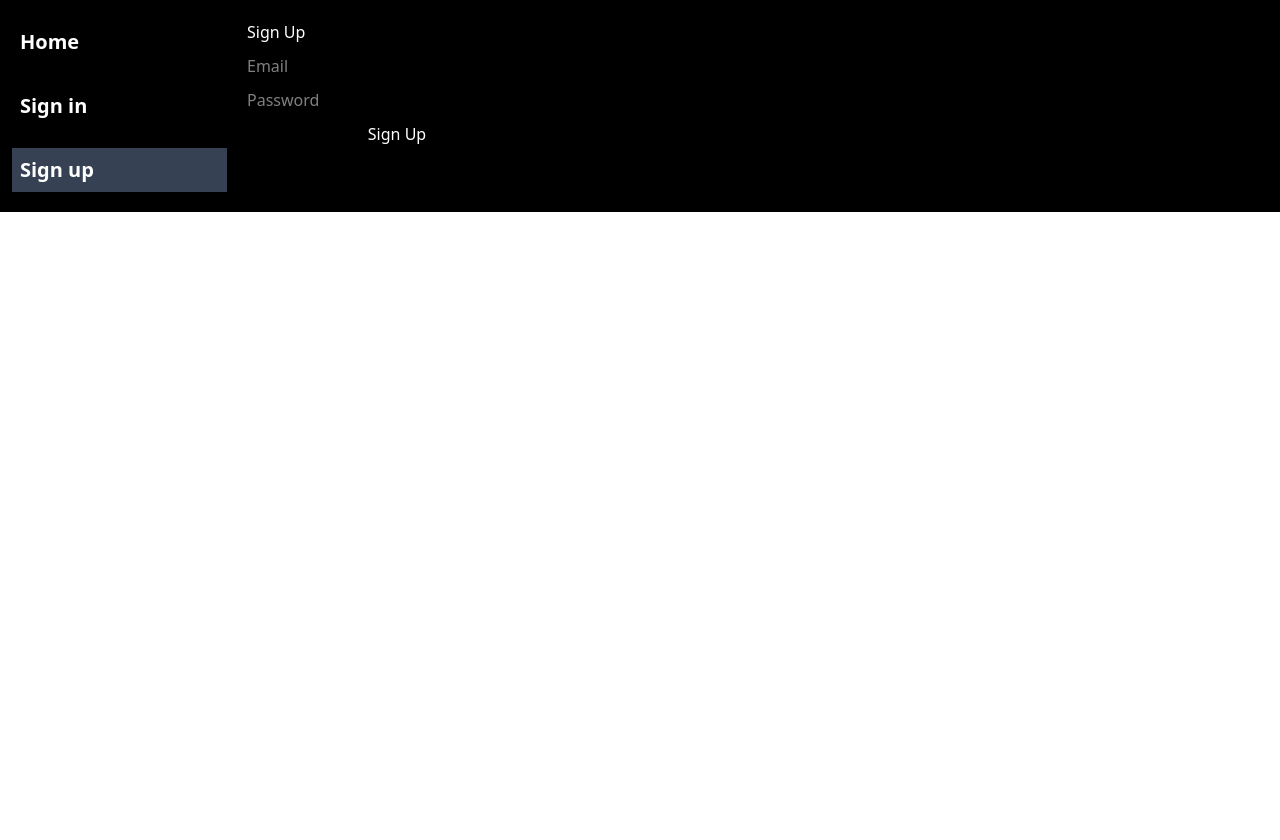
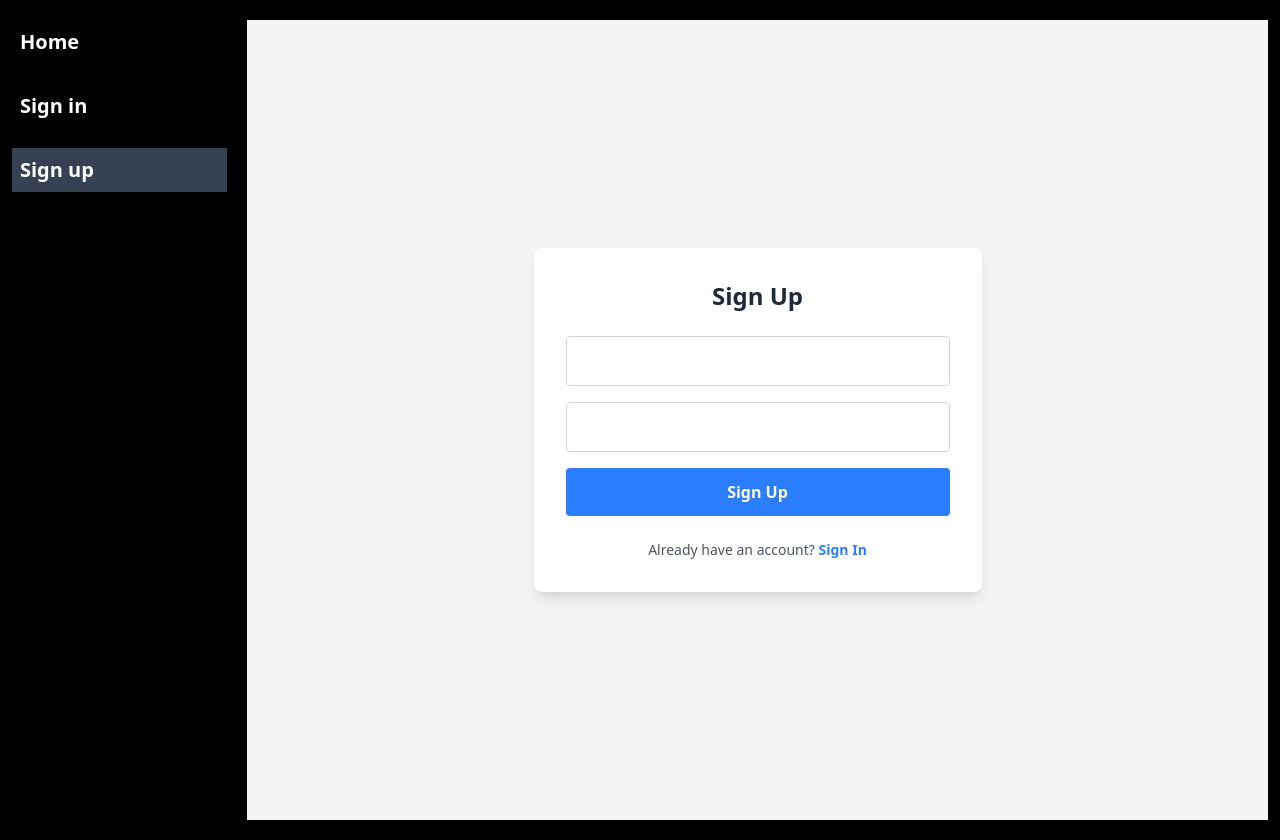
Before and after one commit to Narek-Khachikyan/SocialBounty, a React (Vite) app: page /register in a window 1280 px wide. Before the commit the page ends 800 px from the top, so only its background shows below. Built offline with nearby package versions, Linux system fonts and the light colour scheme; no server answers.

Commit message:
feat: refactor authentication pages and components, remove unused files, and update package dependencies

```diff
--- a/package.json
+++ b/package.json
@@ -17,7 +17,6 @@
     "npm": "^11.3.0",
     "react": "^19.1.0",
     "react-dom": "^19.1.0",
-    "react-hook-form": "^7.56.3",
     "react-redux": "^9.2.0",
     "react-router": "^7.6.0",
     "tailwindcss": "^4.1.6"
--- a/src/pages/HomePage.tsx
+++ b/src/pages/HomePage.tsx
@@ -1,5 +1,3 @@
-const HomePage = () => {
+export const HomePage = () => {
   return <div>HomePage</div>;
 };
-
-export default HomePage;
--- a/src/pages/auth/SignInPage.tsx
+++ b/src/pages/auth/SignInPage.tsx
@@ -1,25 +1,34 @@
-// src/components/SignIn.tsx
 import React, { useState } from "react";
 import { signInWithEmailAndPassword } from "firebase/auth";
 import { auth } from "../../shared/firebase";
+import { Link, useNavigate } from "react-router";
 
-const SignInPage: React.FC = () => {
+export const SignInPage: React.FC = () => {
   const [email, setEmail] = useState("");
   const [password, setPassword] = useState("");
+
+  const navigate = useNavigate();
 
   const handleSignIn = async (e: React.FormEvent) => {
     e.preventDefault();
     try {
       await signInWithEmailAndPassword(auth, email, password);
       alert("Signed in!");
+      navigate("/");
     } catch (error) {
       console.error(error);
     }
   };
 
   return (
-    <form onSubmit={handleSignIn}>
+    <div className="flex items-center justify-center min-h-screen bg-gray-100">
+      <div className="bg-white p-8 rounded-lg shadow-lg w-full max-w-md">
+        <h2 className="text-center text-2xl font-semibold text-gray-800 mb-6">
+          Sign In
+        </h2>
+        <form className="flex flex-col gap-4" onSubmit={handleSignIn}>
           <input
+            className="py-3 px-4 border border-gray-300 rounded text-base focus:outline-none focus:ring-2 focus:ring-blue-500 focus:border-transparent"
             type="email"
             value={email}
             onChange={(e) => setEmail(e.target.value)}
@@ -27,15 +36,33 @@ const SignInPage: React.FC = () => {
             required
           />
           <input
+            className="py-3 px-4 border border-gray-300 rounded text-base focus:outline-none focus:ring-2 focus:ring-blue-500 focus:border-transparent"
             type="password"
             value={password}
             onChange={(e) => setPassword(e.target.value)}
             placeholder="Password"
             required
           />
-      <button type="submit">Sign In</button>
+          <button
+            className="py-3 px-4 bg-blue-500 text-white rounded text-base font-bold cursor-pointer hover:bg-blue-600 transition-colors duration-150"
+            type="submit"
+            // disabled={loading} // If you add loading state
+          >
+            {/* {loading ? "Signing In..." : "Sign In"} // If you add loading state */}
+            Sign In
+          </button>
         </form>
+
+        <p className="text-center mt-6 text-sm text-gray-600">
+          Don't have an account?{" "}
+          <Link
+            to="/register" // Adjust the path as needed
+            className="text-blue-500 hover:text-blue-600 font-bold no-underline hover:underline"
+          >
+            Sign Up
+          </Link>
+        </p>
+      </div>
+    </div>
   );
 };
-
-export default SignInPage;
--- a/src/pages/auth/SignUpPage.tsx
+++ b/src/pages/auth/SignUpPage.tsx
@@ -2,8 +2,9 @@
 import React, { useState } from "react";
 import { createUserWithEmailAndPassword } from "firebase/auth";
 import { auth } from "../../shared/firebase";
+import { Link } from "react-router";
 
-const SignUp: React.FC = () => {
+export const SignUpPage: React.FC = () => {
   const [email, setEmail] = useState("");
   const [password, setPassword] = useState("");
   const [error, setError] = useState<string | null>(null);
@@ -17,25 +18,31 @@ const SignUp: React.FC = () => {
     try {
       await createUserWithEmailAndPassword(auth, email, password);
       alert("Account created successfully!");
-    } catch (err: string | any) {
+    } catch (err: unknown) {
+      if (err instanceof Error) {
         setError(err.message);
+      } else {
+        setError("An unknown error occurred");
+      }
     } finally {
       setLoading(false);
     }
   };
 
   return (
-    <form
-      onSubmit={handleSignUp}
-      style={{ display: "flex", flexDirection: "column", width: 300, gap: 10 }}
-    >
-      <h2>Sign Up</h2>
+    <div className="flex items-center justify-center min-h-screen bg-gray-100">
+      <div className="bg-white p-8 rounded-lg shadow-lg w-full max-w-md">
+        <h2 className="text-center text-2xl font-semibold text-gray-800 mb-6">
+          Sign Up
+        </h2>
+        <form onSubmit={handleSignUp} className="flex flex-col gap-4">
           <input
             type="email"
             value={email}
             onChange={(e) => setEmail(e.target.value)}
             placeholder="Email"
             required
+            className="py-3 px-4 border border-gray-300 rounded text-base focus:outline-none focus:ring-2 focus:ring-blue-500 focus:border-transparent"
           />
           <input
             type="password"
@@ -43,13 +50,33 @@ const SignUp: React.FC = () => {
             onChange={(e) => setPassword(e.target.value)}
             placeholder="Password"
             required
+            className="py-3 px-4 border border-gray-300 rounded text-base focus:outline-none focus:ring-2 focus:ring-blue-500 focus:border-transparent"
           />
-      <button type="submit" disabled={loading}>
-        {loading ? "Creating..." : "Sign Up"}
+          <button
+            type="submit"
+            disabled={loading}
+            className={`py-3 px-4 bg-blue-500 text-white rounded text-base font-bold ${
+              loading
+                ? "cursor-default opacity-70"
+                : "cursor-pointer hover:bg-blue-600"
+            } transition-colors duration-150`}
+          >
+            {loading ? "Creating Account..." : "Sign Up"}
           </button>
-      {error && <p style={{ color: "red" }}>{error}</p>}
+          {error && (
+            <p className="text-red-500 text-center mt-2 text-sm">{error}</p>
+          )}
         </form>
+        <p className="text-center mt-6 text-sm text-gray-600">
+          Already have an account?{" "}
+          <Link
+            to="/login"
+            className="text-blue-500 hover:text-blue-600 font-bold no-underline hover:underline"
+          >
+            Sign In
+          </Link>
+        </p>
+      </div>
+    </div>
   );
 };
-
-export default SignUp;
--- a/src/pages/auth/types/LogOutPage.tsx
+++ /dev/null
@@ -1,5 +0,0 @@
-const LogOutPage = () => {
-  return <div>LogOutPage</div>;
-};
-
-export default LogOutPage;
--- a/src/shared/components/Header/ui/Header.tsx
+++ b/src/shared/components/Header/Header.tsx
@@ -1,13 +1,13 @@
 import { NavLink } from "react-router";
-import HeaderButton from "./HeaderButton";
-import { useAuth } from "../../../../app/providers/authProviders";
-import LogoutButton from "../../../../features/auth/components/LogoutButton";
+import HeaderButton from "./ui/HeaderButton";
+import { useAuth } from "../../../app/providers/authProviders";
+import LogoutButton from "../../../features/auth/components/LogoutButton";
 
 interface NavItem {
   name: string;
   path: string;
-  requiresAuth?: boolean; // True if only for logged-in users
-  hideWhenAuth?: boolean; // True if only for logged-out users
+  requiresAuth?: boolean;
+  hideWhenAuth?: boolean;
 }
 
 const allNavItems: NavItem[] = [
--- a/src/shared/components/Header/index.ts
+++ b/src/shared/components/Header/index.ts
@@ -1 +1 @@
-export { Header } from "./ui/Header";
+export { Header } from "./Header";
--- a/src/shared/templates/MainTemplate.tsx
+++ b/src/shared/templates/MainTemplate.tsx
@@ -1,7 +1,7 @@
 import { Outlet } from "react-router";
 import { Header } from "../components/Header";
 
-const MainTemplate = () => {
+export const MainTemplate = () => {
   return (
     <div className="bg-black px-3 py-5 text-white">
       <div className="grid grid-cols-[215px_1fr] gap-5 max-w-[1300px] mx-auto">
@@ -11,5 +11,3 @@ const MainTemplate = () => {
     </div>
   );
 };
-
-export default MainTemplate;
--- /dev/null
+++ b/src/shared/templates/index.ts
@@ -0,0 +1 @@
+export { MainTemplate } from "./MainTemplate";
--- /dev/null
+++ b/src/shared/ui/Title.tsx
@@ -0,0 +1,9 @@
+interface TitleProps {
+  title: string;
+}
+
+const Title = ({ title }: TitleProps) => {
+  <h2 className="text-2xl font-bold mb-5">{title}</h2>;
+};
+
+export default Title;
```
Also changed, not shown: src/pages/index.tsx (+4 -4 lines), src/shared/index.ts (added), 1 other file (tests, documents, lock files or other folders). Lines whose indentation alone changed are shown as unchanged.
